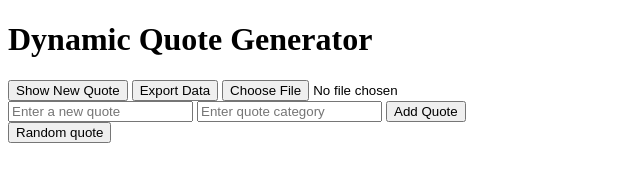
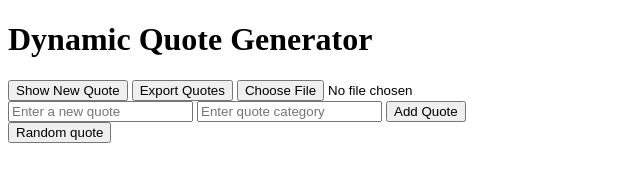
Before and after one commit to Dilahk900/alx_fe_javascript, a plain HTML site: page dom-manipulation/index.html in a window 1280 px wide. Shown: the full height of the page, 0-640 px from the left. Drawn offline with Linux system fonts and the light colour scheme.

Commit message:
Testing and Validation

```diff
--- a/dom-manipulation/index.html
+++ b/dom-manipulation/index.html
@@ -9,7 +9,7 @@
   <h1>Dynamic Quote Generator</h1>
   <div id="quoteDisplay"></div>
   <button id="newQuote">Show New Quote</button>
-  <button id="exportData" onclick="downloadQuoteData()">Export Data</button>
+  <button id="exportData" onclick="downloadQuoteData()">Export Quotes</button>
   <input type="file" id="importFile" accept=".json" onchange="importFromJsonFile(event)" />
   <div>
     <input id="newQuoteText" type="text" placeholder="Enter a new quote" />
```
